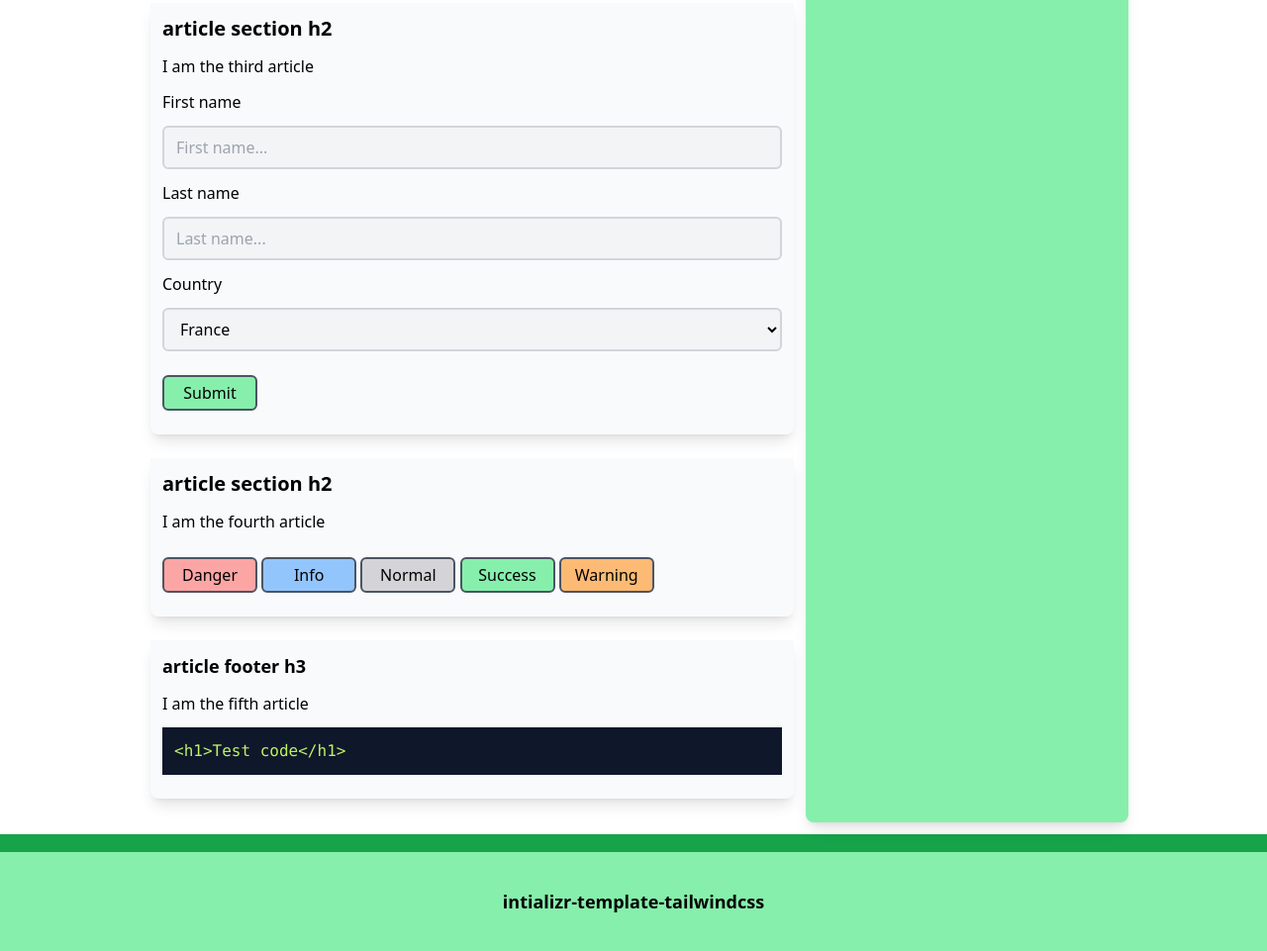
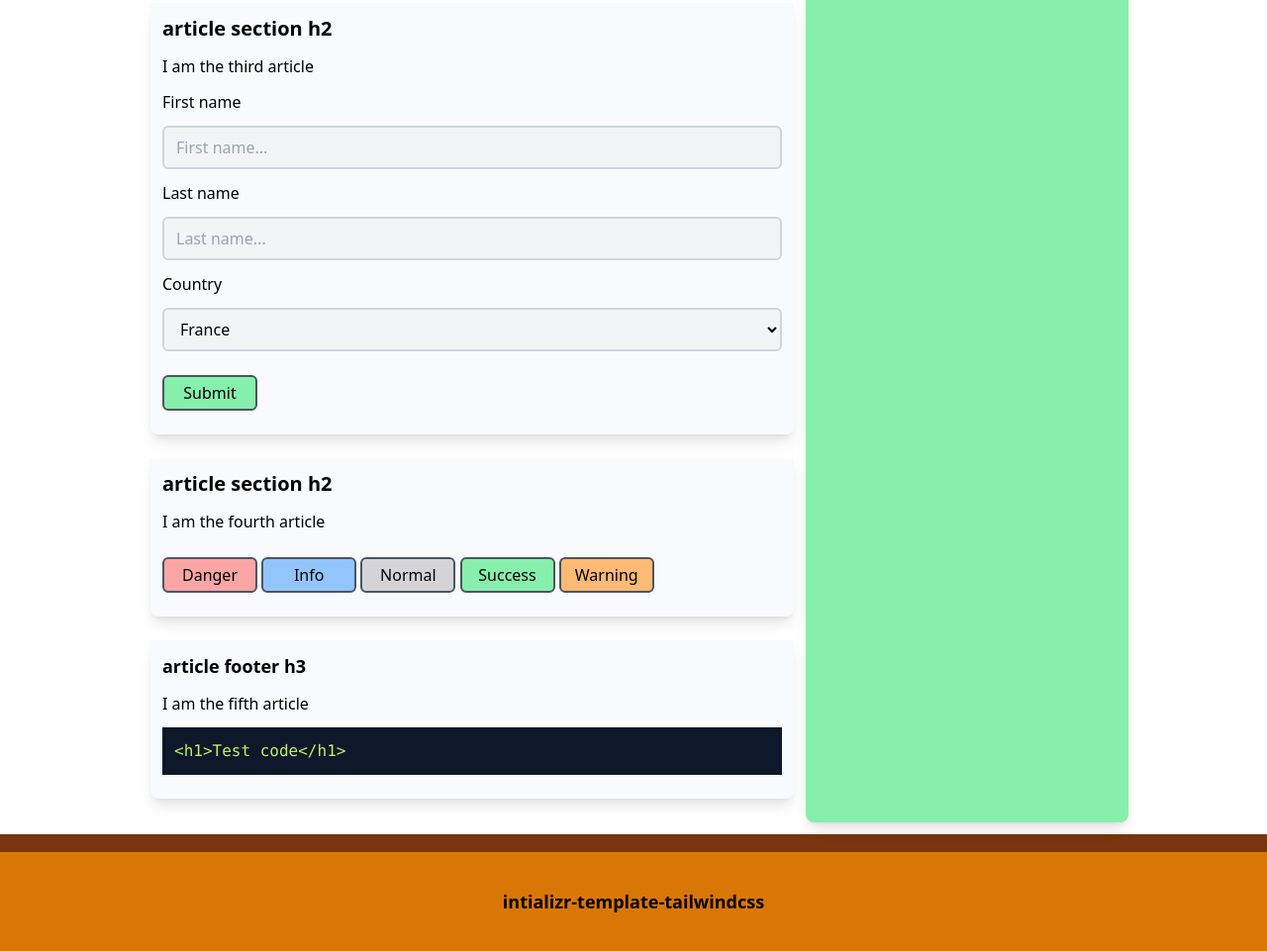
Before and after one commit to thierrycharriot/initializr-template-tailwindcss, a website: page index.html in a window 1280 px wide. Shown: the part 725-1686 px from the top of the page at 99% size. Drawn offline with Linux system fonts and the light colour scheme.

Commit message:
WIP change color footer

```diff
--- a/index.html
+++ b/index.html
@@ -116,7 +116,7 @@
 	<a href="#page-top" class="bibi-elevator" id="btn-top"
     title="Click to go back to the top of this damn page!">Back to Top</a>
 
-    <footer class="bg-green-300 text-center py-9 border-solid border-t-[18px] border-green-600">
+    <footer class="bg-amber-600 text-center py-9 border-solid border-t-[18px] border-amber-900">
         <h3 class="text-lg font-semibold">intializr-template-tailwindcss</h3>
     </footer>
 
```
Also changed, not shown: assets/dist/output.css.
